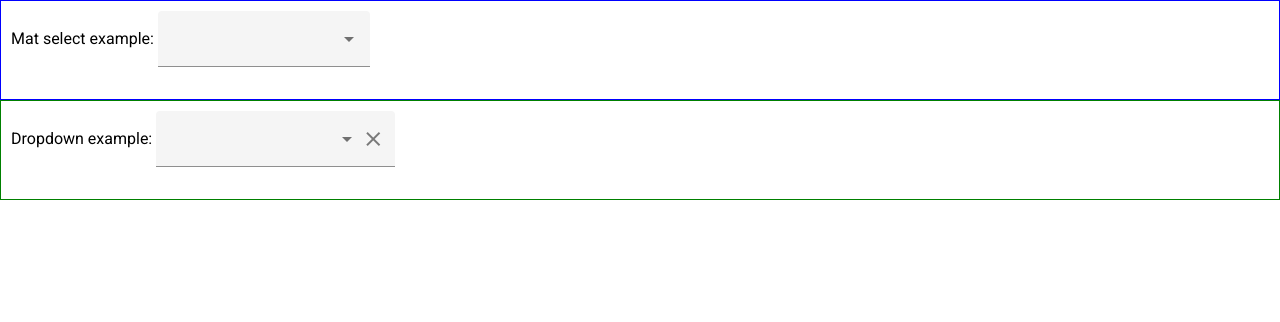
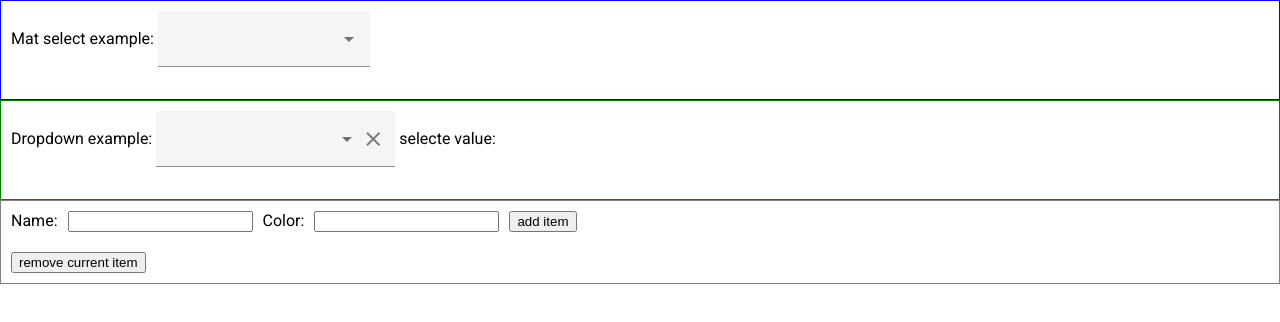
Before and after one commit to eugenekotov/er-dropdown, an Angular app: page / in a window 1280 px wide. Shown: the top 322 px of the page. Built offline with nearby package versions, Linux system fonts and the light colour scheme.

Commit message:
demo data

```diff
--- a/src/app/app.component.html
+++ b/src/app/app.component.html
@@ -1,17 +1,31 @@
 <div style="border: 1px solid blue; padding: 10px;">
   Mat select example:
   <mat-form-field>
-      <mat-select>
-          @for (car of cars; track car) {
-              <mat-option [value]="car.name">{{car.name}}</mat-option>
-          }
-      </mat-select>
+    <mat-select>
+      @for (car of cars; track car) {
+      <mat-option [value]="car.name">{{car.name}}</mat-option>
+      }
+    </mat-select>
   </mat-form-field>
 
 </div>
 
 <div style="border: 1px solid green; padding: 10px;">
   Dropdown example:
-  <app-er-dropdown [options]="cars" optionLabel='name' [filter-threshold]='5'></app-er-dropdown>
+  <app-er-dropdown [options]="cars" optionLabel='name' [filter-threshold]='5' [(value)]="selectedCar"></app-er-dropdown>
 
+  selecte value: {{selectedCar?.name}}
 </div>
+
+<div style="border: 1px solid grey; padding: 10px; display: flex; flex-direction: column; gap: 20px;">
+  <div style="display: flex; gap: 10px;">
+    <label for="inputName">Name:</label>
+    <input id="inputName" type="text" [(ngModel)]="carName">
+    <label for="inputColor">Color:</label>
+    <input id="inputColor" type="text" [(ngModel)]="carColor">
+    <button (click)="onAddItemClick()">add item</button>
+  </div>
+  <div>
+  <button (click)="onRemoveItemClick()">remove current item</button>
+</div>
+</div>
--- a/src/app/app.component.ts
+++ b/src/app/app.component.ts
@@ -1,5 +1,6 @@
 import { Component } from '@angular/core';
 import { Car, DataService } from './services/data.service';
+import { MatSelectChange } from '@angular/material/select';
 
 @Component({
   selector: 'app-root',
@@ -10,12 +11,35 @@ export class AppComponent {
   title = 'er-dropdown';
 
   cars: Car[] = [];
+  selectedCar: Car | undefined;
+  carName: string = "";
+  carColor: string = "";
 
   constructor(private dataService: DataService) {
   }
 
   ngOnInit(): void {
-    this.dataService.getData().subscribe(data => this.cars = data);
+    this.getData();
+  }
+
+  private getData() {
+    this.dataService.getData().subscribe(data => this.cars = [...data]);
+  }
+
+  onAddItemClick() {
+    this.dataService.add({
+      name: this.carName,
+      color: this.carColor
+    });
+    this.getData();
+  }
+
+  onRemoveItemClick() {
+    if (this.selectedCar) {
+      this.dataService.remove(this.selectedCar);
+    }
+    this.getData();
+    this.selectedCar = undefined;
   }
 
 }
--- a/src/app/components/er-dropdown/er-dropdown.component.html
+++ b/src/app/components/er-dropdown/er-dropdown.component.html
@@ -1,5 +1,5 @@
 <mat-form-field>
-    <mat-select (openedChange)="onOpenedChange($event)" [(value)]="selectedOption">
+    <mat-select #matSelect (openedChange)="onOpenedChange($event)" [(ngModel)]="selectedOption" (selectionChange)="onSelectionChange($event)">
 
         <div *ngIf="filterVisible" class="mat-filter" [ngStyle]="{'background-color': color ? color : 'white'}">
             <span class="material-icons" style="opacity: 0.5;">search</span>
@@ -13,7 +13,7 @@
 
 
         <mat-option *ngFor="let option of filteredOptions"
-            [value]="option[optionLabel]">{{option[optionLabel]}}</mat-option>
+            [value]="option">{{option[optionLabel]}}</mat-option>
     </mat-select>
     <span matSuffix class="material-icons" style="opacity: 0.5; cursor: pointer; margin-left: 5px; margin-right: 10px;"
         (click)="onClearClick($event)">close</span>
--- a/src/app/components/er-dropdown/er-dropdown.component.ts
+++ b/src/app/components/er-dropdown/er-dropdown.component.ts
@@ -1,5 +1,6 @@
 import { A, NINE, SPACE, Z, ZERO } from '@angular/cdk/keycodes';
-import { Component, ElementRef, Input, OnDestroy, ViewChild } from '@angular/core';
+import { Component, ElementRef, EventEmitter, Input, OnDestroy, Output, ViewChild } from '@angular/core';
+import { MatSelect, MatSelectChange } from '@angular/material/select';
 import { debounceTime, Subject } from 'rxjs';
 
 @Component({
@@ -15,6 +16,12 @@ export class ErDropdownComponent<T> implements OnDestroy {
         this.updateFilterVisibility();
     }
     @Input() optionLabel!: keyof T;
+
+    // value
+    @Input() value: T | undefined;
+    @Output() valueChange = new EventEmitter<T | undefined>();
+
+
     @Input('filter-threshold')
     set filterThreshold(value: number) {
         this._filterThreshold = value;
@@ -23,6 +30,9 @@ export class ErDropdownComponent<T> implements OnDestroy {
     @Input('filter-place-holder') filterPlaceHolder: string = "Serach...";
     @Input() color: string | undefined = undefined;
 
+    @Output() selectionChange: EventEmitter<MatSelectChange> = new EventEmitter<MatSelectChange>();
+
+    @ViewChild('matSelect') matSelect: MatSelect | undefined;
     @ViewChild('input') input: ElementRef | undefined;
 
     private _options: T[] = [];
@@ -41,9 +51,9 @@ export class ErDropdownComponent<T> implements OnDestroy {
 
     protected handleKeydown(event: any) {
         if ((event.key && event.key.length === 1) ||
-                (event.keyCode >= A && event.keyCode <= Z) ||
-                (event.keyCode >= ZERO && event.keyCode <= NINE) ||
-                (event.keyCode === SPACE)) {
+            (event.keyCode >= A && event.keyCode <= Z) ||
+            (event.keyCode >= ZERO && event.keyCode <= NINE) ||
+            (event.keyCode === SPACE)) {
             event.stopPropagation();
         }
     }
@@ -71,7 +81,8 @@ export class ErDropdownComponent<T> implements OnDestroy {
     }
 
     private filterOptions(filterValue: string) {
-        this.filteredOptions = this._options.filter(option => (!filterValue || String(option[this.optionLabel]).includes(filterValue)));
+        const lowerCaseFilterValue = filterValue.toLowerCase();
+        this.filteredOptions = this._options.filter(option => (!filterValue || String(option[this.optionLabel]).toLowerCase().includes(lowerCaseFilterValue)));
     }
 
 
@@ -87,8 +98,18 @@ export class ErDropdownComponent<T> implements OnDestroy {
     }
 
     protected onClearClick(event: any) {
+        console.log(event);
         event.stopPropagation();
         this.selectedOption = undefined;
+        const event2 = new MatSelectChange(this.matSelect!, undefined);
+        this.onSelectionChange(event2);
+
+    }
+
+    protected onSelectionChange(event: MatSelectChange) {
+        console.log(event);
+        this.selectionChange.emit(event);
+        this.valueChange.emit(event.value);
     }
 
 }
--- a/src/app/services/data.service.ts
+++ b/src/app/services/data.service.ts
@@ -11,25 +11,52 @@ export interface Car {
 })
 export class DataService {
 
+  private readonly STORAGE_KEY = "er-dropdown-demo";
   private cars: Car[] = [];
 
   constructor() {
-    this.cars.push({ name: '15', color: 'Color 1' });
-    this.cars.push({ name: '12', color: 'Color 2' });
-    this.cars.push({ name: '123', color: 'Color 3' });
-    this.cars.push({ name: '1234', color: 'Color 4' });
-    this.cars.push({ name: '1235', color: 'Color 5' });
-    this.cars.push({ name: '1236', color: 'Color 6' });
-    this.cars.push({ name: '12357', color: 'Color 7' });
-    this.cars.push({ name: '231458', color: 'Color 8' });
-    this.cars.push({ name: '234159', color: 'Color 9' });
-    this.cars.push({ name: '23401', color: 'Color 10' });
-    this.cars.push({ name: '2', color: 'Color 11' });
+    this.load();
+    if (this.cars.length === 0) {
+      this.createDefaultData();
+    }
+  }
 
-   }
+  private createDefaultData() {
+    this.cars.push({ name: 'Car 1', color: 'Color 1' });
+    this.cars.push({ name: 'Car 2', color: 'Color 2' });
+    this.cars.push({ name: 'Car 3', color: 'Color 3' });
+    this.cars.push({ name: 'Car 4', color: 'Color 4' });
+    this.cars.push({ name: 'Car 5', color: 'Color 5' });
+    this.cars.push({ name: 'Car 6', color: 'Color 6' });
+    this.cars.push({ name: 'Car 7', color: 'Color 7' });
+  }
 
   public getData(): Observable<Car[]> {
     return of(this.cars);
   }
 
+  private save() {
+    const stringValue = JSON.stringify(this.cars);
+    localStorage.setItem(this.STORAGE_KEY, stringValue);
+  }
+
+  public load() {
+    const stringValue = localStorage.getItem(this.STORAGE_KEY);
+    if (stringValue !== null) {
+      this.cars = JSON.parse(stringValue);
+    }
+  }
+
+  public add(car: Car) {
+    this.cars.push(car);
+    this.save();
+  }
+
+  public remove(car: Car) {
+    const index = this.cars.findIndex(existsCar => existsCar === car);
+    this.cars.splice(index, 1);
+    this.save();
+  }
+
+
 }
```
